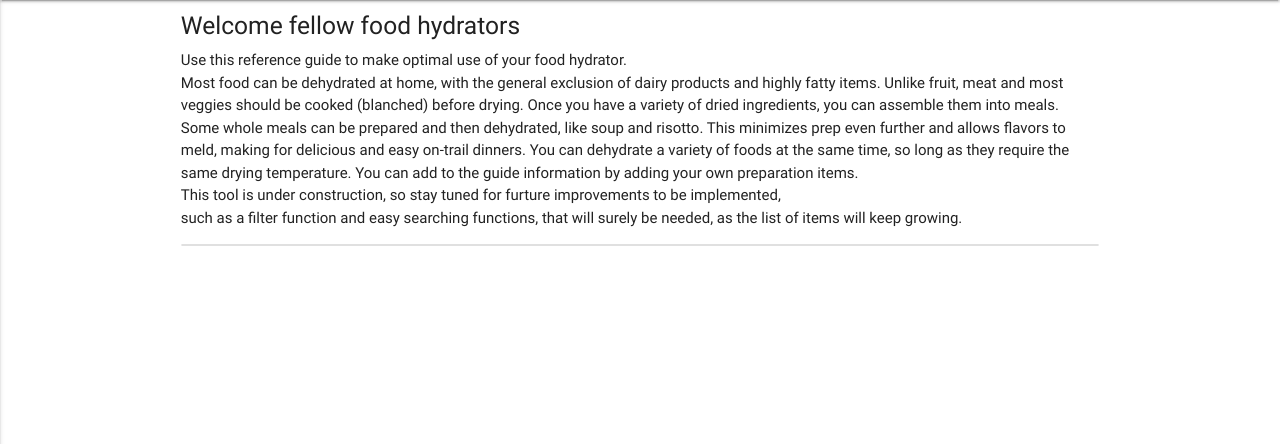
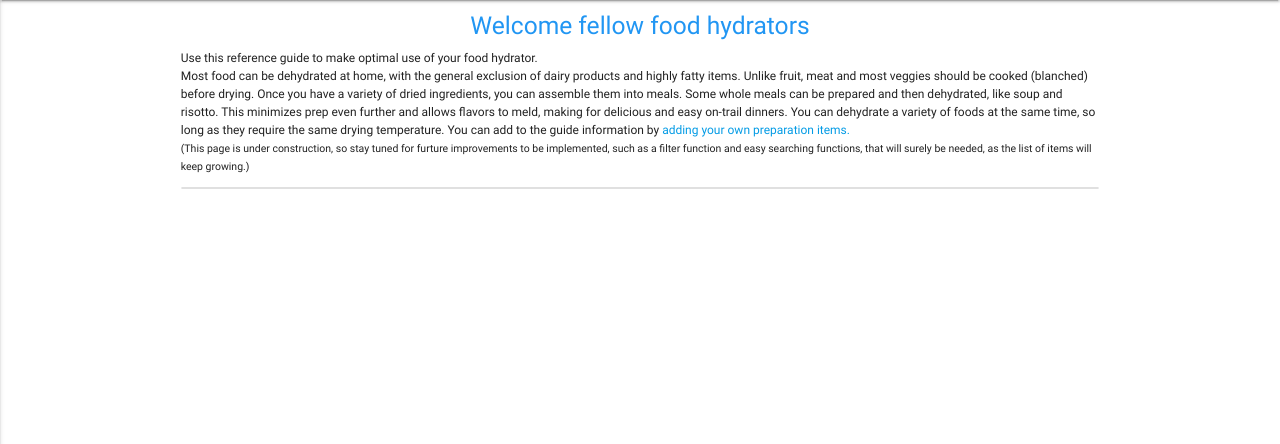
Before and after one commit to Rhyl1/Dehydratation-guide, a Flask app: page / in a window 1280 px wide. Shown: the part 64-508 px from the top of the page. Run offline with Flask 2, Linux system fonts and the light colour scheme; data that the repository does not hold is empty; some libraries are stand-ins or nearby versions.

Commit message:
added some makeup style to homepage

```diff
--- a/static/css/style.css
+++ b/static/css/style.css
@@ -39,8 +39,15 @@ nav .button-collapse i {
 }
 
 .side_nfo {
-    font-size: 0.6rem;
+    font-size: 0.8rem;
+}
+
+.side_nfo h5 {
+    color: #2196F3;
     text-align: center;
+}
+.subtext {
+    font-size: 0.7rem;
 }
 /* --MediaQueries--- */
 
--- a/templates/items2.html
+++ b/templates/items2.html
@@ -1,17 +1,17 @@
 {% extends 'base.html'%}
 {% block content %}
 
-<div class="row col s12">
-    <p class="side_nfo">
+<div class="row col s12 side_nfo">
+    <p>
         <h5>Welcome fellow food hydrators</h5>
         Use this reference guide to make optimal use of your food hydrator.<br>
         Most food can be dehydrated at home, with the general exclusion of dairy products and highly fatty items.
         Unlike fruit, meat and most veggies should be cooked (blanched) before drying.
         Once you have a variety of dried ingredients, you can assemble them into meals. Some whole meals can be prepared and then dehydrated, like soup and risotto. This minimizes prep even further and allows flavors to meld, making for delicious and easy on-trail dinners.
         You can dehydrate a variety of foods at the same time, so long as they require the same drying temperature.
-        You can add to the guide information by adding your own preparation items. <br>
-        This tool is under construction, so stay tuned for furture improvements to
-        be implemented, <br> such as a filter function and easy searching functions, that will surely be needed, as the list of items will keep growing.
+        You can add to the guide information by <a href="{{url_for('add_items')}}">adding your own preparation items.</a> <br>
+        <span class="subtext">(This page is under construction, so stay tuned for furture improvements to
+        be implemented, such as a filter function and easy searching functions, that will surely be needed, as the list of items will keep growing.)</span>
     </p>
 
 <ul class="collection">
```
Also changed, not shown: README.md.
